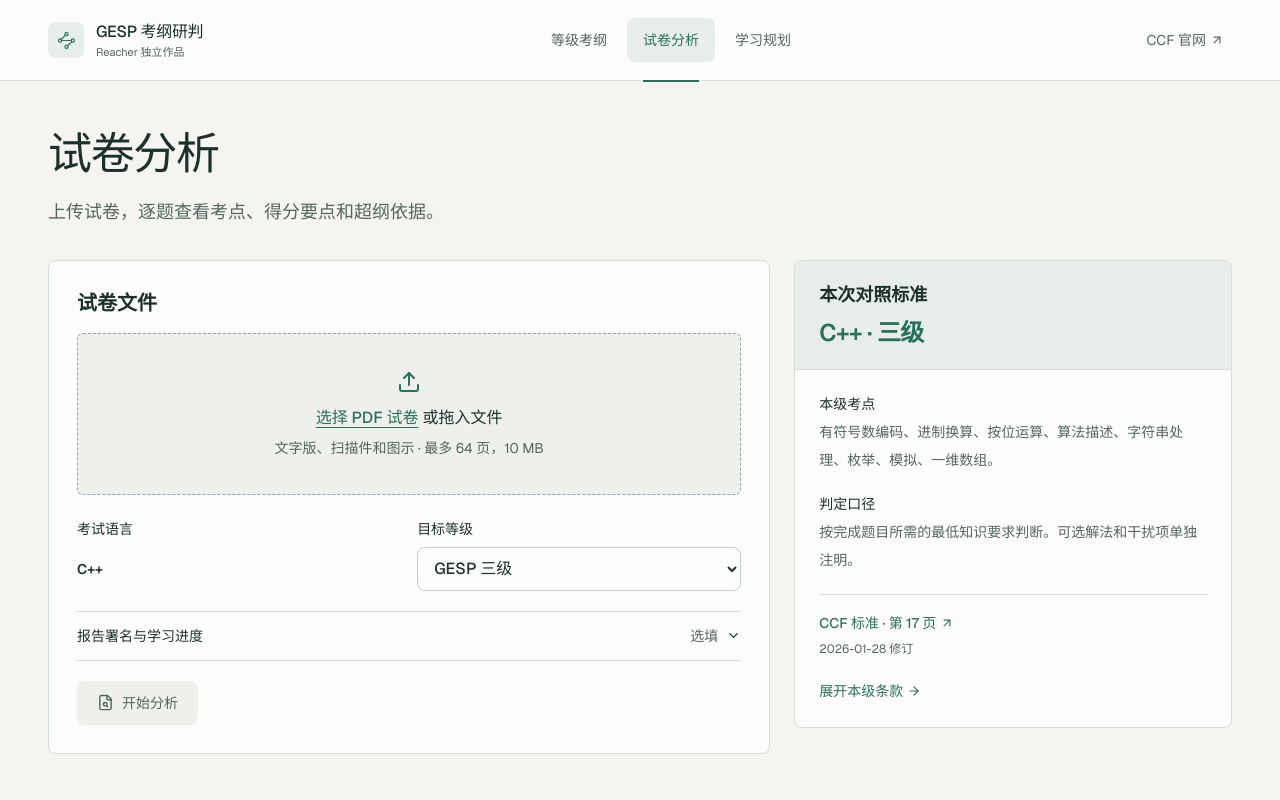
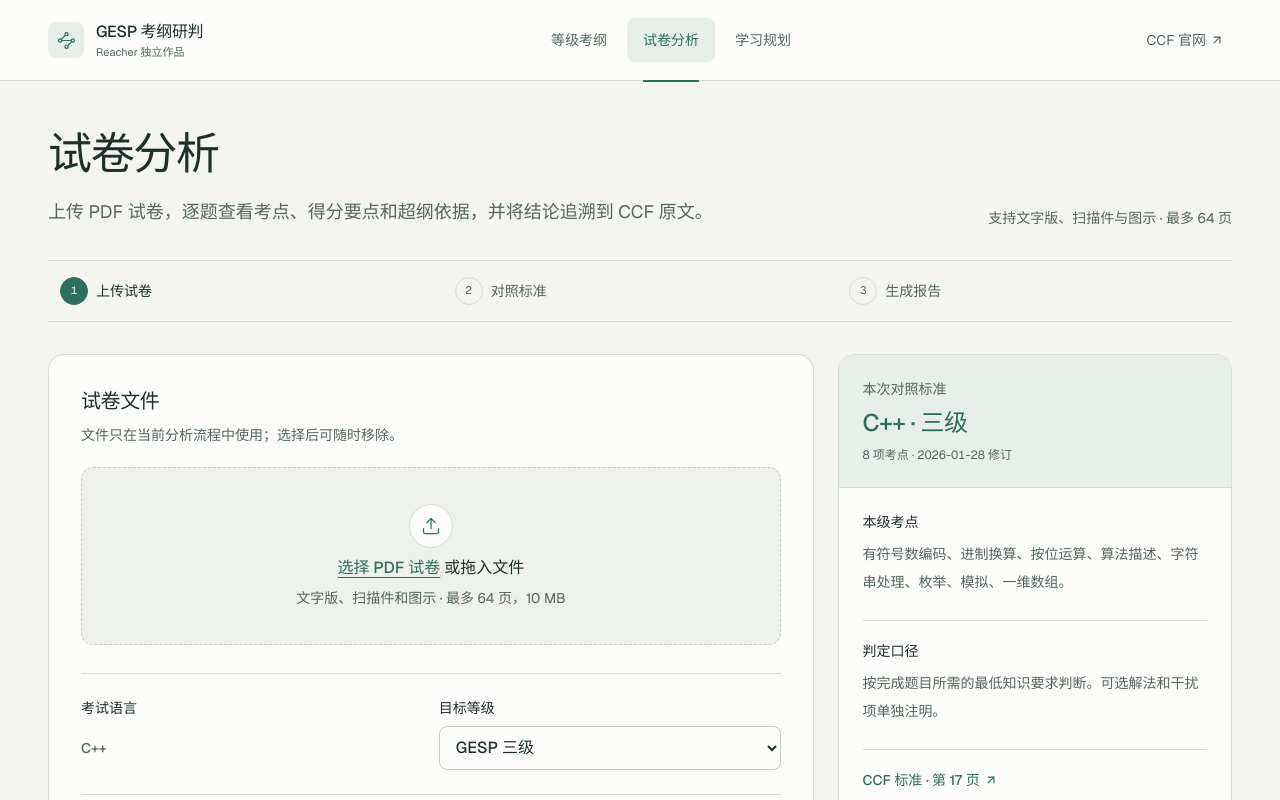
Before and after one commit to primerch/gesp-exam-assessment, a Next.js app: page /analyze in a window 1280 px wide. Shown: the top 800 px of the page. Built offline with nearby package versions, Linux system fonts and the light colour scheme.

Commit message:
feat: redesign paper analysis workflow

```diff
--- a/app/analyze/page.tsx
+++ b/app/analyze/page.tsx
@@ -1,7 +1,10 @@
 import type { Metadata } from "next";
 import { getSelection } from "../components/SyllabusBrowser";
 import PaperWorkspace from "../components/PaperWorkspace";
-export const metadata: Metadata = { title: "试卷分析" };
+export const metadata: Metadata = {
+  title: "试卷分析",
+  description: "上传 PDF 试卷，逐题查看 GESP C++ 考点、得分要点、超纲依据与 CCF 原文出处。",
+};
 export default async function AnalyzePage({ searchParams }: PageProps<"/analyze">) {
   const p = await searchParams;
   return <PaperWorkspace initial={getSelection(p.level, 3)} />;
--- a/app/components/ExamAnalysisResult.tsx
+++ b/app/components/ExamAnalysisResult.tsx
@@ -17,9 +17,9 @@ export interface ReportContext {
   course: string;
 }
 const colors: Record<Verdict, string> = {
-  within: "text-emerald-800 dark:text-emerald-300",
-  beyond: "text-amber-900 dark:text-amber-300",
-  invalid: "text-red-800 dark:text-red-300",
+  within: "text-brand",
+  beyond: "text-current",
+  invalid: "text-destructive",
   insufficient: "text-muted",
 };
 const roles = { required: "必要考点", optional: "可选解法", mention: "题面提及" };
@@ -231,7 +231,7 @@ export default function ExamAnalysisResult({
       id="paper-report"
       aria-labelledby="report-title"
       tabIndex={-1}
-      className="scroll-mt-5 rounded-lg border border-line bg-surface px-5 py-6 sm:px-8"
+      className="scroll-mt-5 rounded-2xl border border-line bg-surface px-5 py-7 sm:px-8"
     >
       <div className="flex flex-wrap items-start justify-between gap-4">
         <div>
--- a/app/components/PaperWorkspace.tsx
+++ b/app/components/PaperWorkspace.tsx
@@ -1,7 +1,9 @@
 "use client";
+
 import { useEffect, useRef, useState } from "react";
 import Link from "next/link";
-import { ArrowRight, ArrowUpRight, ChevronDown, FileSearch, LoaderCircle } from "lucide-react";
+import { motion, useReducedMotion } from "framer-motion";
+import { ArrowRight, ArrowUpRight, Check, ChevronDown, FileSearch, LoaderCircle } from "lucide-react";
 import {
   catalogFor,
   languageNames,
@@ -13,9 +15,9 @@ import {
 import { courseInfo } from "../data/curriculum-data";
 import type { Selection } from "../lib/review/document";
 import { reviewFile, type PaperReport } from "../lib/review/pdf-client";
+import { syllabusHref } from "../lib/syllabus-links";
 import PdfUploader from "./PdfUploader";
 import ExamAnalysisResult, { type ReportContext } from "./ExamAnalysisResult";
-import { syllabusHref } from "../lib/syllabus-links";
 import { field, heading, lead, primary, shell, sourceStyle } from "./review-styles";
 
 export default function PaperWorkspace({ initial }: { initial: Selection }) {
@@ -31,15 +33,17 @@ export default function PaperWorkspace({ initial }: { initial: Selection }) {
   const [reportFile, setReportFile] = useState("");
   const active = useRef<AbortController | null>(null),
     original = useRef("");
+  const reduceMotion = useReducedMotion();
   const entries = catalogFor(selection.level).filter(
-    (e) => e.level === selection.level && e.kind === "topic",
+    (entry) => entry.level === selection.level && entry.kind === "topic",
   );
-  const currentCourse = courseInfo.levels.find((c) => course === c.id);
+  const currentCourse = courseInfo.levels.find((item) => course === item.id);
   const context: ReportContext = {
     teacher: teacher.trim(),
     student: student.trim(),
     course: currentCourse ? `${currentCourse.name} 第 ${lesson} 课` : "",
   };
+
   useEffect(
     () => () => {
       active.current?.abort();
@@ -47,6 +51,7 @@ export default function PaperWorkspace({ initial }: { initial: Selection }) {
     },
     [],
   );
+
   function clearReport() {
     setReport(null);
     setError("");
@@ -55,20 +60,22 @@ export default function PaperWorkspace({ initial }: { initial: Selection }) {
       original.current = "";
     }
   }
-  function change(s: Selection) {
+
+  function change(selection: Selection) {
     clearReport();
-    setSelection(s);
+    setSelection(selection);
   }
-  async function run(e: React.FormEvent) {
-    e.preventDefault();
+
+  async function run(event: React.FormEvent) {
+    event.preventDefault();
     if (!file || active.current) return;
     clearReport();
     const controller = new AbortController();
     active.current = controller;
     setStatus("正在打开 PDF");
     try {
-      const result = await reviewFile(file, selection, controller.signal, (s) => {
-        if (!controller.signal.aborted) setStatus(s);
+      const result = await reviewFile(file, selection, controller.signal, (message) => {
+        if (!controller.signal.aborted) setStatus(message);
       });
       if (controller.signal.aborted) return;
       original.current = URL.createObjectURL(file);
@@ -83,7 +90,7 @@ export default function PaperWorkspace({ initial }: { initial: Selection }) {
       if (!controller.signal.aborted) {
         const message = err instanceof Error ? err.message : "未能读取试卷，请重试。";
         setError(
-          /invalid pdf|password|invalidpdf|invalid root/i.test(message)
+          /invalid pdf|password|invalid root/i.test(message)
             ? "无法读取 PDF，请检查文件是否损坏或已加密。"
             : message,
         );
@@ -96,182 +103,157 @@ export default function PaperWorkspace({ initial }: { initial: Selection }) {
       }
     }
   }
+
   const busy = Boolean(status);
+  const currentStep = report ? 3 : file ? 2 : 1;
+
   return (
     <main id="main-content" className={shell}>
-      <div className="mb-8 print:hidden">
-        <h1 className={heading}>试卷分析</h1>
-        <p className={lead}>上传试卷，逐题查看考点、得分要点和超纲依据。</p>
+      <div className="print:hidden">
+        <div className="flex flex-wrap items-end justify-between gap-6">
+          <div>
+            <h1 className={heading}>试卷分析</h1>
+            <p className={lead}>上传 PDF 试卷，逐题查看考点、得分要点和超纲依据，并将结论追溯到 CCF 原文。</p>
+          </div>
+          <p className="text-sm text-muted">支持文字版、扫描件与图示 · 最多 64 页</p>
+        </div>
+
+        <ol aria-label="试卷分析步骤" className="mt-8 grid grid-cols-3 border-y border-line py-4">
+          {["上传试卷", "对照标准", "生成报告"].map((name, index) => {
+            const step = index + 1;
+            const reached = currentStep >= step;
+            return (
+              <li key={name} className="flex items-center gap-2 px-1 sm:px-3">
+                <span className={`grid size-7 shrink-0 place-items-center rounded-full border font-mono text-[11px] ${reached ? "border-brand bg-brand text-white" : "border-line text-muted"}`}>
+                  {currentStep > step ? <Check size={13} aria-hidden /> : step}
+                </span>
+                <span className={`text-xs sm:text-sm ${reached ? "font-medium text-ink" : "text-muted"}`}>{name}</span>
+              </li>
+            );
+          })}
+        </ol>
       </div>
-      <div className="grid items-start gap-6 lg:grid-cols-[minmax(0,1.65fr)_minmax(280px,1fr)] print:hidden">
-        <form onSubmit={run} className="min-w-0 rounded-lg border border-line bg-surface p-5 sm:p-7">
+
+      <div className="mt-8 grid items-start gap-6 lg:grid-cols-[minmax(0,1.65fr)_minmax(300px,0.85fr)] print:hidden">
+        <form onSubmit={run} className="min-w-0 rounded-2xl border border-line bg-surface p-5 sm:p-8">
           <fieldset disabled={busy} className="min-w-0">
-            <legend className="mb-4 text-xl font-semibold">试卷文件</legend>
+            <legend className="text-xl font-medium tracking-[-0.02em]">试卷文件</legend>
+            <p className="mb-5 mt-2 text-sm leading-6 text-muted">文件只在当前分析流程中使用；选择后可随时移除。</p>
             <PdfUploader
               file={file}
               disabled={busy}
-              onChange={(f) => {
+              onChange={(nextFile) => {
                 clearReport();
-                setFile(f);
+                setFile(nextFile);
               }}
-              onError={(msg) => {
+              onError={(message) => {
                 clearReport();
                 setFile(null);
-                setError(msg);
+                setError(message);
               }}
             />
-            <div className="mt-6 grid grid-cols-2 gap-4">
+            <div className="mt-7 grid grid-cols-2 gap-4 border-t border-line pt-6">
               <div className="text-sm font-medium">
-                考试语言<p className="mt-2 flex min-h-11 items-center font-semibold">C++</p>
+                考试语言
+                <p className="mt-2 flex min-h-11 items-center font-medium text-muted">C++</p>
               </div>
               <label className="text-sm font-medium">
                 目标等级
                 <select
                   className={field}
                   value={selection.level}
-                  onChange={(e) => change({ ...selection, level: Number(e.target.value) })}
+                  onChange={(event) => change({ ...selection, level: Number(event.target.value) })}
                 >
-                  {levels.map((l) => (
-                    <option key={l} value={l}>
-                      GESP {levelNames[l]}
-                    </option>
+                  {levels.map((level) => (
+                    <option key={level} value={level}>GESP {levelNames[level]}</option>
                   ))}
                 </select>
               </label>
             </div>
-            <details className="group mt-5 border-y border-line">
-              <summary className="flex min-h-12 cursor-pointer list-none items-center justify-between text-sm font-medium">
+            <details className="group mt-6 border-y border-line">
+              <summary className="flex min-h-14 cursor-pointer list-none items-center justify-between text-sm font-medium">
                 报告署名与学习进度 <span className="ml-auto mr-2 font-normal text-muted">选填</span>
-                <ChevronDown size={15} className="group-open:rotate-180" />
+                <ChevronDown size={15} className="transition-transform group-open:rotate-180" aria-hidden />
               </summary>
-              <div className="grid gap-4 pb-5 sm:grid-cols-2">
-                <label className="text-sm">
-                  教师署名
-                  <input
-                    className={field}
-                    maxLength={60}
-                    value={teacher}
-                    onChange={(e) => setTeacher(e.target.value)}
-                  />
-                </label>
-                <label className="text-sm">
-                  学生姓名
-                  <input
-                    className={field}
-                    maxLength={60}
-                    value={student}
-                    onChange={(e) => setStudent(e.target.value)}
-                  />
-                </label>
+              <div className="grid gap-4 pb-6 sm:grid-cols-2">
+                <label className="text-sm">教师署名<input className={field} maxLength={60} value={teacher} onChange={(event) => setTeacher(event.target.value)} /></label>
+                <label className="text-sm">学生姓名<input className={field} maxLength={60} value={student} onChange={(event) => setStudent(event.target.value)} /></label>
                 <label className="text-sm">
                   课程级别
-                  <select
-                    className={field}
-                    value={course}
-                    onChange={(e) => {
-                      setCourse(Number(e.target.value));
-                      setLesson(1);
-                    }}
-                  >
+                  <select className={field} value={course} onChange={(event) => { setCourse(Number(event.target.value)); setLesson(1); }}>
                     <option value={0}>不填写</option>
-                    {courseInfo.levels.map((c) => (
-                      <option value={c.id} key={c.id}>
-                        {c.name} · {c.description}
-                      </option>
-                    ))}
+                    {courseInfo.levels.map((item) => <option value={item.id} key={item.id}>{item.name} · {item.description}</option>)}
                   </select>
                 </label>
                 {currentCourse && (
                   <label className="text-sm">
                     已完成课次
-                    <select
-                      className={field}
-                      value={lesson}
-                      onChange={(e) => setLesson(Number(e.target.value))}
-                    >
-                      {Array.from({ length: currentCourse.totalLessons }, (_, i) => (
-                        <option value={i + 1} key={i + 1}>
-                          第 {i + 1} 课
-                        </option>
-                      ))}
+                    <select className={field} value={lesson} onChange={(event) => setLesson(Number(event.target.value))}>
+                      {Array.from({ length: currentCourse.totalLessons }, (_, index) => <option value={index + 1} key={index + 1}>第 {index + 1} 课</option>)}
                     </select>
                   </label>
                 )}
               </div>
             </details>
           </fieldset>
+
           {error && (
-            <p
-              role="alert"
-              className="mt-4 rounded-md bg-red-50 p-3 text-sm leading-6 text-red-800 dark:bg-red-950 dark:text-red-200"
-            >
+            <p role="alert" className="mt-5 rounded-lg border border-destructive/30 bg-destructive/10 p-4 text-sm leading-6 text-destructive">
               {error}
             </p>
           )}
-          <div className="mt-5 flex flex-wrap items-center gap-3">
+          <div className="mt-6 flex flex-wrap items-center gap-3">
             <button type="submit" disabled={busy || !file} className={primary}>
-              {busy ? (
-                <LoaderCircle size={16} className="animate-spin motion-reduce:animate-none" />
-              ) : (
-                <FileSearch size={17} />
-              )}{" "}
+              {busy ? <LoaderCircle size={16} className="animate-spin motion-reduce:animate-none" aria-hidden /> : <FileSearch size={17} aria-hidden />}
               {busy ? "分析中" : "开始分析"}
             </button>
             {busy && (
-              <button
-                type="button"
-                className="min-h-11 px-3 text-sm text-brand"
-                onClick={() => {
-                  active.current?.abort();
-                  active.current = null;
-                  setStatus("");
-                }}
-              >
+              <button type="button" className="min-h-11 px-3 text-sm text-brand" onClick={() => { active.current?.abort(); active.current = null; setStatus(""); }}>
                 取消分析
               </button>
             )}
-            <span role="status" aria-live="polite" className="text-sm text-muted">
-              {status}
-            </span>
+            <span role="status" aria-live="polite" className="text-sm text-muted">{status}</span>
           </div>
         </form>
-        <aside className="overflow-hidden rounded-lg border border-line bg-surface">
-          <div className="border-b border-line bg-wash px-5 py-5 sm:px-6">
-            <h2 className="text-lg font-semibold">本次对照标准</h2>
-            <p className="mt-2 text-2xl font-semibold tracking-tight text-brand">
+
+        <aside className="overflow-hidden rounded-2xl border border-line bg-surface lg:sticky lg:top-6">
+          <div className="border-b border-line bg-wash px-5 py-6 sm:px-6">
+            <h2 className="text-sm font-medium text-muted">本次对照标准</h2>
+            <p className="mt-2 text-2xl font-medium tracking-[-0.02em] text-brand">
               {languageNames[selection.language]} · {levelNames[selection.level]}
             </p>
+            <p className="mt-2 text-xs text-muted tabular-nums">{entries.length} 项考点 · {revisionDate} 修订</p>
           </div>
-          <div className="space-y-5 p-5 sm:p-6">
+          <div className="flex flex-col gap-6 p-5 sm:p-6">
             <div>
-              <h3 className="mb-1 text-sm font-medium">本级考点</h3>
-              <p className="text-sm leading-7 text-muted">{entries.map((e) => e.title).join("、")}。</p>
+              <h3 className="mb-2 text-sm font-medium">本级考点</h3>
+              <p className="text-sm leading-7 text-muted">{entries.map((entry) => entry.title).join("、")}。</p>
             </div>
-            <div>
-              <h3 className="mb-1 text-sm font-medium">判定口径</h3>
-              <p className="text-sm leading-7 text-muted">
-                按完成题目所需的最低知识要求判断。可选解法和干扰项单独注明。
-              </p>
+            <div className="border-t border-line pt-5">
+              <h3 className="mb-2 text-sm font-medium">判定口径</h3>
+              <p className="text-sm leading-7 text-muted">按完成题目所需的最低知识要求判断。可选解法和干扰项单独注明。</p>
             </div>
-            <div className="border-t border-line pt-4">
+            <div className="flex flex-col items-start gap-3 border-t border-line pt-5">
               <a href={sourceLink(entries[0])} target="_blank" rel="noreferrer" className={sourceStyle}>
-                CCF 标准 · 第 {entries[0].page} 页 <ArrowUpRight size={14} />
+                CCF 标准 · 第 {entries[0].page} 页 <ArrowUpRight size={14} aria-hidden />
               </a>
-              <p className="mt-1 text-xs leading-5 text-muted">{revisionDate} 修订</p>
+              <Link className={sourceStyle} href={syllabusHref(selection.level, selection.language)}>
+                展开本级条款 <ArrowRight size={14} aria-hidden />
+              </Link>
             </div>
-            <Link
-              className={sourceStyle}
-              href={syllabusHref(selection.level, selection.language)}
-            >
-              展开本级条款 <ArrowRight size={14} />
-            </Link>
           </div>
         </aside>
       </div>
+
       {report && (
-        <div className="mt-8 print:mt-0">
+        <motion.div
+          className="mt-8 print:mt-0"
+          initial={{ opacity: 0, transform: "translateY(12px)" }}
+          animate={{ opacity: 1, transform: "translateY(0px)" }}
+          transition={{ duration: reduceMotion ? 0 : 0.25, ease: [0.23, 1, 0.32, 1] }}
+        >
           <ExamAnalysisResult report={report} fileUrl={reportFile} context={context} />
-        </div>
+        </motion.div>
       )}
     </main>
   );
--- a/app/components/PdfUploader.tsx
+++ b/app/components/PdfUploader.tsx
@@ -1,7 +1,9 @@
 "use client";
+
 import { useId, useState } from "react";
 import { FileText, Upload, X } from "lucide-react";
 import { limits } from "../lib/review/document";
+
 export default function PdfUploader({
   file,
   disabled,
@@ -10,51 +12,53 @@ export default function PdfUploader({
 }: {
   file: File | null;
   disabled: boolean;
-  onChange: (f: File | null) => void;
+  onChange: (file: File | null) => void;
   onError: (error: string) => void;
 }) {
   const [over, setOver] = useState(false);
   const id = useId();
-  function choose(f?: File) {
-    if (!f || disabled) return;
-    if (!/\.pdf$/i.test(f.name) && f.type !== "application/pdf") return onError("请选择 PDF 格式的试卷。");
-    if (!f.size || f.size > limits.bytes) return onError("请选择非空且不超过 10 MB 的 PDF。");
-    onChange(f);
+
+  function choose(candidate?: File) {
+    if (!candidate || disabled) return;
+    if (!/\.pdf$/i.test(candidate.name) && candidate.type !== "application/pdf") return onError("请选择 PDF 格式的试卷。");
+    if (!candidate.size || candidate.size > limits.bytes) return onError("请选择非空且不超过 10 MB 的 PDF。");
+    onChange(candidate);
   }
-  if (file)
+
+  if (file) {
     return (
-      <div className="flex min-h-28 items-center gap-4 rounded-md border border-line bg-quiet px-5">
+      <div className="flex min-h-28 items-center gap-4 rounded-xl border border-line bg-quiet px-5">
         <FileText className="shrink-0 text-brand" size={25} aria-hidden />
         <div className="min-w-0 flex-1">
           <p className="break-all font-medium">{file.name}</p>
-          <p className="mt-1 text-xs text-muted">
-            {Math.max(1, Math.round(file.size / 1024)).toLocaleString()} KB · PDF
-          </p>
+          <p className="mt-1 text-xs text-muted">{Math.max(1, Math.round(file.size / 1024)).toLocaleString()} KB · PDF</p>
         </div>
         <button
           type="button"
           aria-label="移除试卷"
-          className="inline-grid size-11 shrink-0 place-items-center rounded text-muted hover:bg-wash"
+          className="inline-grid size-11 shrink-0 place-items-center rounded-lg text-muted transition-colors hover:bg-wash"
           disabled={disabled}
           onClick={() => onChange(null)}
         >
-          <X size={17} />
+          <X size={17} aria-hidden />
         </button>
       </div>
     );
+  }
+
   return (
     <div
-      onDragOver={(e) => {
-        e.preventDefault();
+      onDragOver={(event) => {
+        event.preventDefault();
         if (!disabled) setOver(true);
       }}
       onDragLeave={() => setOver(false)}
-      onDrop={(e) => {
-        e.preventDefault();
+      onDrop={(event) => {
+        event.preventDefault();
         setOver(false);
-        choose(e.dataTransfer.files[0]);
+        choose(event.dataTransfer.files[0]);
       }}
-      className={`relative rounded-md border border-dashed ${over ? "border-brand bg-wash" : "border-slate-400 bg-quiet hover:border-brand"} focus-within:outline-2 focus-within:outline-offset-2 focus-within:outline-brand`}
+      className={`relative rounded-xl border border-dashed transition-[border-color,background-color] ${over ? "border-brand bg-wash" : "border-input bg-quiet hover:border-brand"} focus-within:outline-2 focus-within:outline-offset-4 focus-within:outline-brand`}
     >
       <input
         id={id}
@@ -62,19 +66,16 @@ export default function PdfUploader({
         accept="application/pdf,.pdf"
         disabled={disabled}
         className="peer sr-only"
-        onChange={(e) => {
-          choose(e.target.files?.[0]);
-          e.currentTarget.value = "";
+        onChange={(event) => {
+          choose(event.target.files?.[0]);
+          event.currentTarget.value = "";
         }}
       />
-      <label
-        htmlFor={id}
-        className="flex min-h-40 cursor-pointer flex-col items-center justify-center gap-2 px-4 py-7 text-center"
-      >
-        <Upload size={24} className="mb-1 text-brand" aria-hidden />
-        <span className="font-medium">
-          <span className="text-brand underline underline-offset-4">选择 PDF 试卷</span> 或拖入文件
+      <label htmlFor={id} className="flex min-h-44 cursor-pointer flex-col items-center justify-center gap-2 px-4 py-8 text-center">
+        <span className="grid size-11 place-items-center rounded-full border border-line bg-surface text-brand">
+          <Upload size={20} strokeWidth={1.5} aria-hidden />
         </span>
+        <span className="font-medium"><span className="text-brand underline underline-offset-4">选择 PDF 试卷</span> 或拖入文件</span>
         <span className="text-sm text-muted">文字版、扫描件和图示 · 最多 64 页，10 MB</span>
       </label>
     </div>
```
